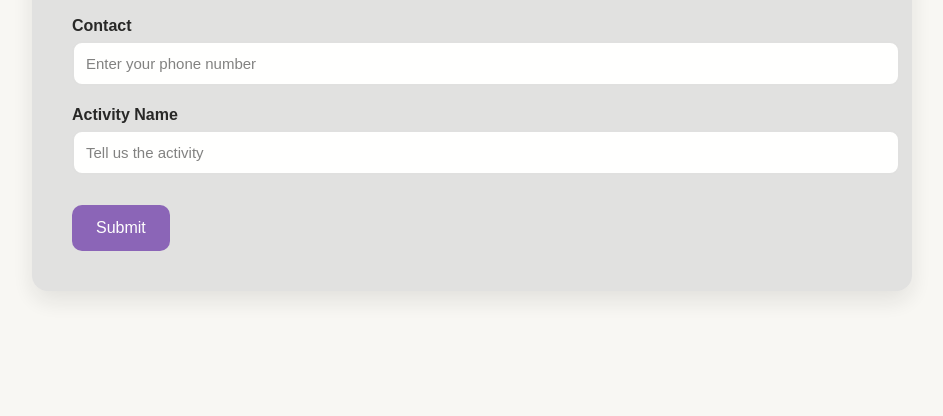
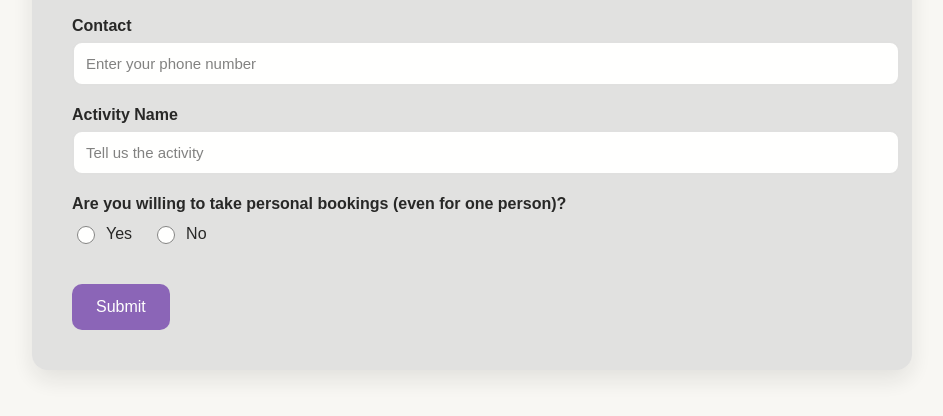
Before and after one commit to sceneBooking/artistregistration-earlyaccess, a plain HTML site: page index.html in a window 1280 px wide. Shown: the part 858-1274 px from the top of the page, without its empty margins (168-1111 px from the left). Before the commit the page ends 1199 px from the top, so only its background shows below. Drawn offline with Linux system fonts and the light colour scheme; a web font is replaced by a local one.

Commit message:
Update index.html

```diff
--- a/index.html
+++ b/index.html
@@ -1,14 +1,16 @@
 <!DOCTYPE html>
 <html lang="en">
+
 <head>
   <meta charset="UTF-8" />
-  <meta name="viewport" content="width=device-width, initial-scale=1.0"/>
+  <meta name="viewport" content="width=device-width, initial-scale=1.0" />
   <title>Scene | Artist Registration</title>
   <link rel="preconnect" href="https://fonts.googleapis.com">
   <link rel="preconnect" href="https://fonts.gstatic.com" crossorigin>
-    <link href="https://fonts.googleapis.com/css2?family=Rammetto+One&family=Roboto:ital,wght@0,100..900;1,100..900&display=swap" rel="stylesheet">
+  <link
+    href="https://fonts.googleapis.com/css2?family=Rammetto+One&family=Roboto:ital,wght@0,100..900;1,100..900&display=swap"
+    rel="stylesheet">
   <style>
-
     body {
       margin: 0;
       font-family: 'Rubik', sans-serif;
@@ -16,7 +18,8 @@
       color: #111;
 
     }
-    .logo-default{
+
+    .logo-default {
       width: 20%;
       padding-left: 30px;
     }
@@ -31,7 +34,7 @@
       display: flex;
       justify-content: space-between;
       align-items: center;
-    box-shadow: 0 2px 4px rgba(0,0,0,0.06);
+      box-shadow: 0 2px 4px rgba(0, 0, 0, 0.06);
       z-index: 1000;
 
     }
@@ -45,7 +48,7 @@
     .container {
       max-width: 800px;
       margin: 50px auto;
-      background:rgb(222, 222, 222);
+      background: rgb(222, 222, 222);
       opacity: 0.9;
       padding: 40px;
       border-radius: 16px;
@@ -53,6 +56,7 @@
       margin-top: 12%;
 
     }
+
     /*.container h2{
         font-family: 'Cooper Hewitt', sans-serif;
         font-weight: 700;
@@ -61,17 +65,19 @@
       font-family: 'Cooper Hewitt', sans-serif;
   font-weight: 700;
     }*/
-    .container-para{
+    .container-para {
       font-family: 'Rubik', sans-serif;
       background: rgb(222, 222, 222);
       color: #111;
     }
-    .scene-text{
+
+    .scene-text {
       font-family: "Rammetto One", sans-serif;
       font-weight: 50;
       font-size: 15px;
     }
-    .form-title{
+
+    .form-title {
       font-family: "Rammetto One", sans-serif;
       font-weight: 400;
       font-size: 40px;
@@ -91,17 +97,42 @@
       font-weight: 600;
       margin: 20px 0 6px;
     }
-    .first-name{
+
+    .first-name {
       width: 90%;
     }
 
-    input, select, textarea {
+    input:not([type="checkbox"]):not([type="radio"]),
+    select,
+    textarea {
       width: 100%;
       padding: 12px;
       font-size: 15px;
       border: 2px solid #ddd;
       border-radius: 10px;
       outline-color: #7f35db;
+    }
+
+    .checkbox-group {
+      display: flex;
+      gap: 20px;
+      margin: 10px 0;
+    }
+
+    .checkbox-item {
+      display: flex;
+      align-items: center;
+      gap: 8px;
+      margin: 0;
+      font-weight: 400;
+      cursor: pointer;
+    }
+
+    .checkbox-item input[type="checkbox"],
+    .checkbox-item input[type="radio"] {
+      width: 18px;
+      height: 18px;
+      cursor: pointer;
     }
 
     textarea {
@@ -117,7 +148,7 @@
       gap: 15px;
     }
 
-    .row > div {
+    .row>div {
       flex: 1;
     }
 
@@ -141,32 +172,40 @@
       .row {
         flex-direction: column;
       }
-      .header{
-        padding:0;
+
+      .header {
+        padding: 0;
       }
-      .form-title{
+
+      .form-title {
         font-size: 30px;
       }
-      .container{
-        margin-top:40%;
+
+      .container {
+        margin-top: 40%;
         margin-left: 3%;
         margin-right: 3%;
       }
+
       .button-down {
         margin-right: 30px;
 
       }
-      .dropdown{
+
+      .dropdown {
         margin-right: 20px;
         width: 100%;
       }
-      .logo-default{
+
+      .logo-default {
         width: 50%;
       }
-      .loc{
+
+      .loc {
         display: none;
       }
     }
+
     .dropdown-wrapper {
       margin: 20px 0;
     }
@@ -200,7 +239,7 @@
       border-radius: 10px;
       background: white;
       display: none;
-  box-shadow: 0 6px 12px rgba(0,0,0,0.1);
+      box-shadow: 0 6px 12px rgba(0, 0, 0, 0.1);
     }
 
     .dropdown-list li {
@@ -212,6 +251,7 @@
     .dropdown-list li:hover {
       background: #f0f0f0;
     }
+
     .video-bg {
       position: fixed;
       top: 0;
@@ -220,17 +260,18 @@
       min-height: 100%;
       object-fit: cover;
       z-index: -1;
-  opacity: 100; /* Adjust for readability */
+      opacity: 100;
+      /* Adjust for readability */
     }
-
-
-
   </style>
 </head>
+
 <body>
 
   <div class="header">
-    <a href="https://scenebooking.com/"><img class="logo-default" src="https://scenebooking.com/wp-content/uploads/2024/12/scene_logo-black_color.png" alt="SCENE" itemprop="url"></a>
+    <a href="https://scenebooking.com/"><img class="logo-default"
+        src="https://scenebooking.com/wp-content/uploads/2024/12/scene_logo-black_color.png" alt="SCENE"
+        itemprop="url"></a>
     <!-- <div>
         <div class="dropdown-wrapper">
   <label class="loc">Location</label>
@@ -255,16 +296,20 @@
   </video>
 
   <div class="container">
-    <h3 class="container-para"><span class="scene-text">SCENE</span>- Scene booking is your go to hyperlocal platform where people can search experiences- art, adventure, recreational for all 7 days a week within 2 minutes (as quick as making your Maggi).</br></br>
+    <h3 class="container-para"><span class="scene-text">SCENE</span>- Scene booking is your go to hyperlocal platform
+      where people can search experiences- art, adventure, recreational for all 7 days a week within 2 minutes (as quick
+      as making your Maggi).</br></br>
 
       Let’s together create the fun <span class="scene-text">SCENE !</span></h3>
     </br>
     <h2 class="form-title">Artist Registration</h2>
     <p>Help us curate better experiences for you in your city!</p>
 
-<form id="customerForm" method="POST" action="https://script.google.com/macros/s/AKfycbxrvX0bYCzK_dN0rzDppEJaW49VF4RUfJhM1qbNwyCrKTxSC8roMxPGafcmjKWFS0WA/exec">
+    <form id="customerForm" method="POST"
+      action="https://script.google.com/macros/s/AKfycbxrvX0bYCzK_dN0rzDppEJaW49VF4RUfJhM1qbNwyCrKTxSC8roMxPGafcmjKWFS0WA/exec">
       <label>Name</label>
-  <input type="text" name="name" class="first-name" placeholder="Enter your full name" required style="width: 100%;"/>
+      <input type="text" name="name" class="first-name" placeholder="Enter your full name" required
+        style="width: 100%;" />
 
       <label>Email</label>
       <input type="email" name="email" placeholder="Enter your email" required />
@@ -280,6 +325,16 @@
 
       <label>Activity Name</label>
       <input type="text" name="activity" placeholder="Tell us the activity" />
+      <label>Are you willing to take personal bookings (even for one person)?</label>
+      <div class="checkbox-group">
+        <label class="checkbox-item">
+          <input type="radio" name="personal_booking" value="yes" required> Yes
+        </label>
+        <label class="checkbox-item">
+          <input type="radio" name="personal_booking" value="no"> No
+        </label>
+      </div>
+
 
       <button type="submit" class="submit-btn">Submit</button>
     </form>
@@ -289,7 +344,7 @@
 
 
   <script>
-document.getElementById('customerForm').addEventListener('submit', async function(e) {
+    document.getElementById('customerForm').addEventListener('submit', async function (e) {
       e.preventDefault();
 
       const formData = new FormData(this);
@@ -316,4 +371,5 @@ document.getElementById('customerForm').addEventListener('submit', async functio
   </script>
 
 </body>
+
 </html>
```
Lines whose indentation alone changed are shown as unchanged.
